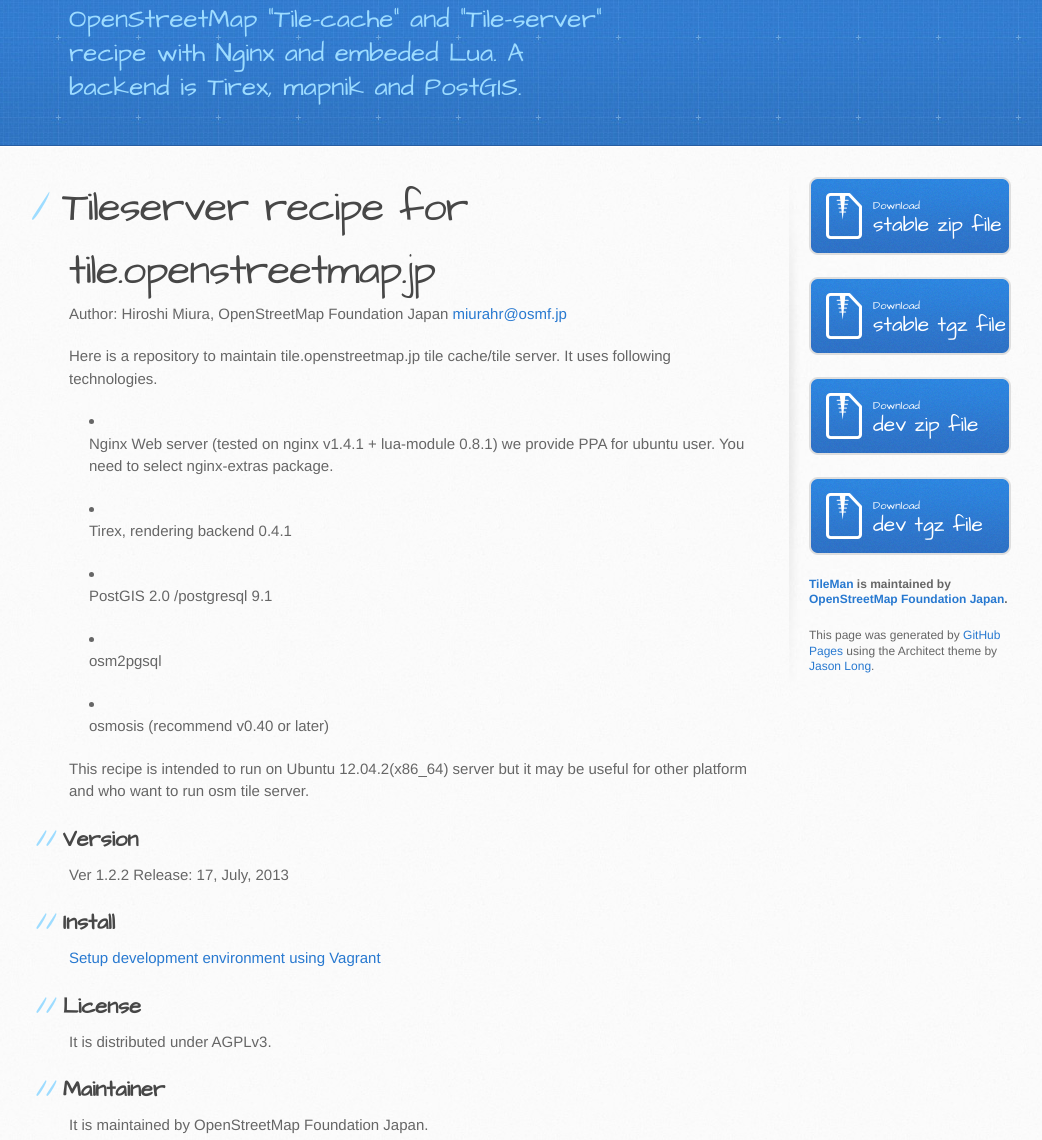
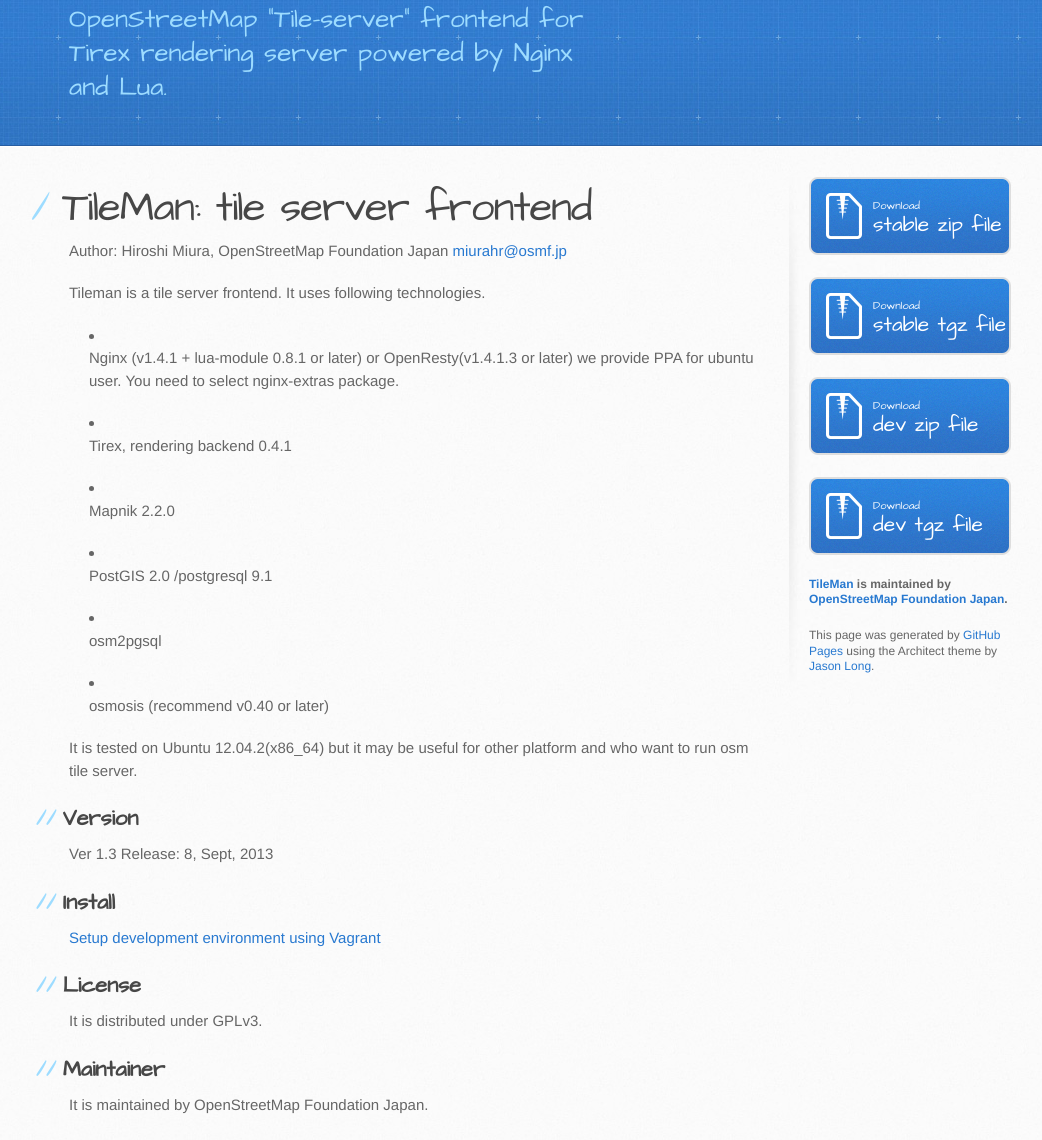
Before and after one commit to osmfj/tileman, a plain HTML site: page index.html in a window 1280 px wide. Shown: the part 123-1263 px from the top of the page, without its empty margins (101-1143 px from the left). Drawn offline with Linux system fonts and the light colour scheme.

Commit message:
update for v1.3

```diff
--- a/index.html
+++ b/index.html
@@ -20,7 +20,7 @@
     <header>
       <div class="inner">
         <h1>TileMan</h1>
-        <h2>OpenStreetMap &quot;Tile-cache&quot; and &quot;Tile-server&quot; recipe with Nginx and embeded Lua. A backend is Tirex, mapnik and PostGIS.</h2>
+        <h2>OpenStreetMap &quot;Tile-server&quot; frontend for Tirex rendering server powered by Nginx and Lua.</h2>
         <a href="https://github.com/osmfj/tileman" class="button"><small>View project on</small>GitHub</a>
       </div>
     </header>
@@ -28,27 +28,28 @@
     <div id="content-wrapper">
       <div class="inner clearfix">
         <section id="main-content">
-          <h1>Tileserver recipe for tile.openstreetmap.jp</h1>
+          <h1>TileMan: tile server frontend</h1>
 
 <p>Author: Hiroshi Miura, OpenStreetMap Foundation Japan <a href="mailto:miurahr@osmf.jp">miurahr@osmf.jp</a></p>
 
-<p>Here is a repository to maintain tile.openstreetmap.jp tile cache/tile server.
+<p>Tileman is a tile server frontend.
 It uses following technologies.</p>
 
 <ul>
-<li><p>Nginx Web server (tested on nginx v1.4.1 + lua-module 0.8.1)
+<li><p>Nginx (v1.4.1 + lua-module 0.8.1 or later) or OpenResty(v1.4.1.3 or later)
 we provide PPA for ubuntu user. You need to select nginx-extras package.</p></li>
 <li><p>Tirex, rendering backend 0.4.1</p></li>
+<li><p>Mapnik 2.2.0</p></li>
 <li><p>PostGIS 2.0 /postgresql 9.1</p></li>
 <li><p>osm2pgsql</p></li>
 <li><p>osmosis (recommend v0.40 or later)</p></li>
-</ul><p>This recipe is intended to run on Ubuntu 12.04.2(x86_64) server but it may be
+</ul><p>It is tested on Ubuntu 12.04.2(x86_64) but it may be
 useful for other platform and who want to run osm tile server.</p>
 
 <h2>Version</h2>
 
-<p>Ver 1.2.2
-Release: 17, July, 2013</p>
+<p>Ver 1.3
+Release: 8, Sept, 2013</p>
 
 <h2>Install</h2>
 
@@ -56,7 +57,7 @@ Release: 17, July, 2013</p>
 
 <h2>License</h2>
 
-<p>It is distributed under AGPLv3.</p>
+<p>It is distributed under GPLv3.</p>
 
 <h2>Maintainer</h2>
 
@@ -76,9 +77,6 @@ It is an asumption that postgis server has limited osm data in region.</p>
 <p>Lua script retrive x/y/z parameter and check an existence of
 tile data. If it is out of area where the server provided, it goes upstream.</p>
 
-<p>We need another script to maintain tile generation control.
-We can get expire.list as "Tile expire method" explaines when importing diff.osm.
-<a href="http://wiki.openstreetmap.org/wiki/Tile_expire_methods">http://wiki.openstreetmap.org/wiki/Tile_expire_methods</a></p>
 
 <h2>planet import</h2>
 
@@ -104,11 +102,11 @@ For details, please refer doc/statictile.ja.txt</p>
         </section>
 
         <aside id="sidebar">
-          <a href="https://github.com/osmfj/tileman/archive/v1.2.2.zip" class="button">
+          <a href="https://github.com/osmfj/tileman/archive/v1.3.zip" class="button">
             <small>Download</small>
             stable zip file
           </a>
-          <a href="https://github.com/osmfj/tileman/archive/v1.2.2.tar.gz" class="button">
+          <a href="https://github.com/osmfj/tileman/archive/v1.3.tar.gz" class="button">
             <small>Download</small>
             stable tgz file
           </a>
```
Also changed, not shown: 1 other file.
